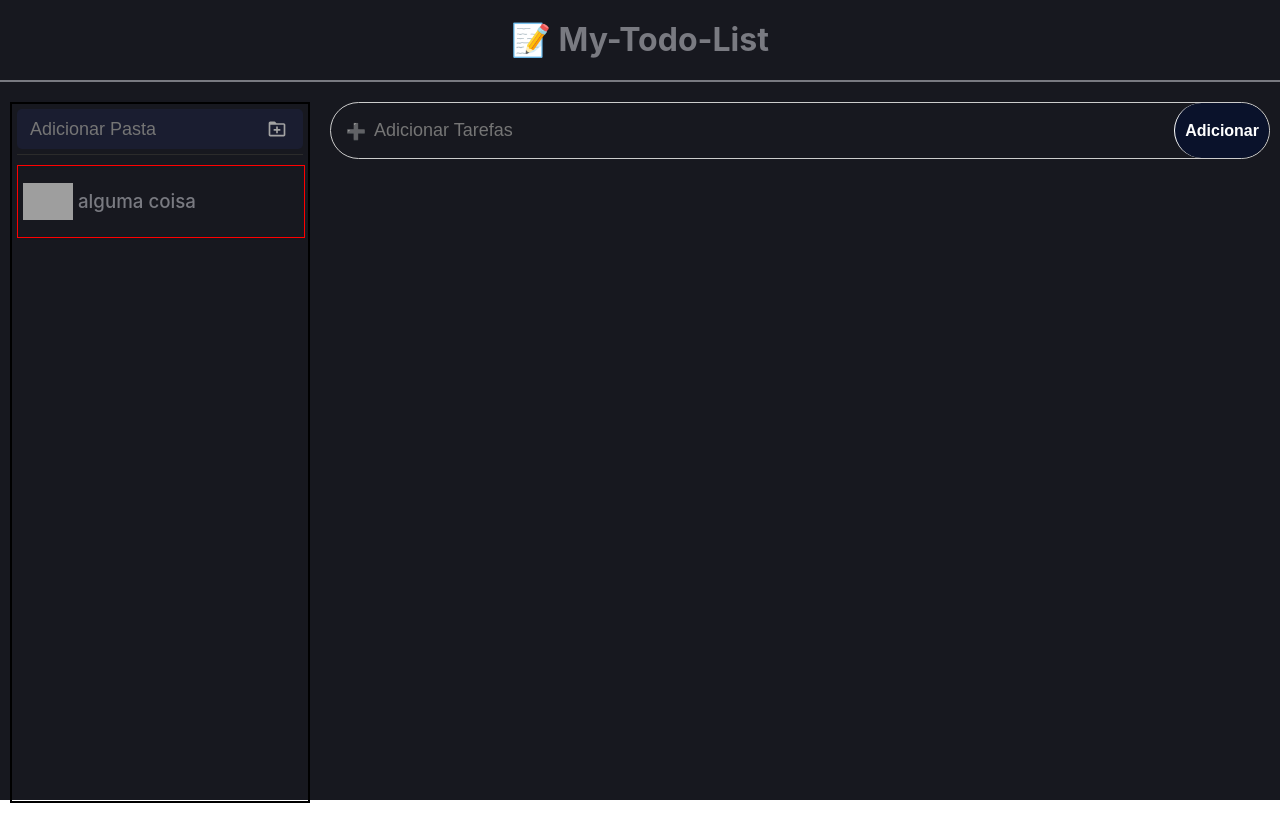
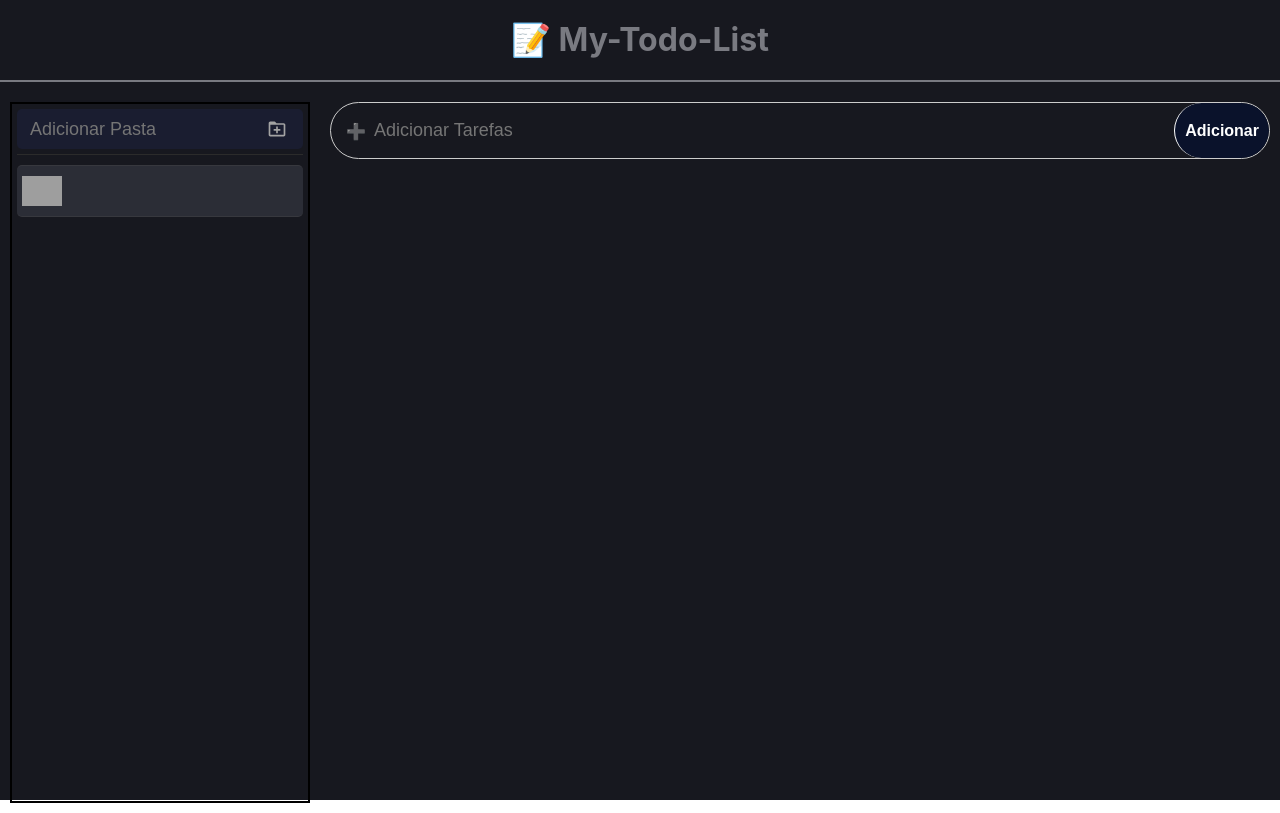
Before and after one commit to MatheusNF123/myTodoList-Front-End, a React (Create React App) app: page / in a window 1280 px wide. Both pictures are taken after a click on the button 277 px from the left and 129 px from the top of the page. Built offline with nearby package versions, Linux system fonts and the light colour scheme; grey boxes are pictures that could not be loaded.

Commit message:
adicionando a estilo na pasta selecionada

```diff
--- a/src/components/Aside/Aside.jsx
+++ b/src/components/Aside/Aside.jsx
@@ -1,20 +1,34 @@
-import ListTask from '../ListTask/ListTask'
+import ListTask from '../ListTask/ListFolderTask'
 import * as C from './Aside.styles'
 import { BiFolderPlus } from "react-icons/bi";
 import { useState } from 'react';
+import { actionAddFolder } from '../../redux/reducers/listFolders.action';
+import { v4 as uuid } from 'uuid';
+import { useDispatch, useSelector } from 'react-redux';
+
+
 const Aside = () => {
-  const [valueInputList, setValueInputList] = useState()
+  const listFolder = useSelector((state) => state.listFolder)
+  const [valueInputListFolder, setValueInputList] = useState('')
+  const dispatch = useDispatch()
+  const idFolder = useSelector((state) => state.listFolder.isActive)
 
   const addFolderList = () => {
 
+    dispatch(actionAddFolder({
+      id: uuid(),
+      nameFolder: valueInputListFolder,
+      listTask: []
+    }))
+    setValueInputList('')
   }
   return (
     <C.Container>
       <C.AreaInput>
 
         <C.DivInput>
-          <C.InputText type="text" placeholder='Adicionar Pasta' value={valueInputList} onChange={(e) => setValueInputList(e.target.value)}/>
-          <C.buttonAdd onClick={addFolderList}>
+          <C.InputText type="text" placeholder='Adicionar Pasta' value={valueInputListFolder} onChange={(e) => setValueInputList(e.target.value)}/>
+          <C.buttonAdd type='button' onClick={addFolderList}>
           <BiFolderPlus/>
         </C.buttonAdd>
 
@@ -22,7 +36,11 @@ const Aside = () => {
       </C.AreaInput>
 
       <C.AreaListTask>
-      <ListTask/>
+      {listFolder.listFolder.map((folder, index) => <ListTask
+       key={index + folder.nameFolder}
+        {...folder}
+        idFolder={idFolder}
+        /> )}
       </C.AreaListTask>
     </C.Container>
   )
--- a/src/components/Aside/Aside.styles.jsx
+++ b/src/components/Aside/Aside.styles.jsx
@@ -12,13 +12,6 @@ export const AreaInput = styled.section`
   width: 100%;
   border-bottom: 1px solid #2b2b2b;
   margin-bottom: 10px;
-`;
-
-export const AreaListTask = styled.section`
-  display: flex;
-  justify-content: center;
-  width: 100%;
-  border: 1px solid red;
 `;
 
 export const DivInput = styled.div`
@@ -51,8 +44,6 @@ export const InputText = styled.input`
 `;
 
 export const buttonAdd = styled.button`
-  /* width: 30px;
-  height: 30px; */
   display: flex;
   justify-content: center;
   align-items: center;
@@ -70,3 +61,13 @@ export const buttonAdd = styled.button`
     background-color: #cccccc1f;
   }
 `;
+
+
+export const AreaListTask = styled.section`
+  display: flex;
+  justify-content: center;
+  width: 100%;
+  flex-direction: column;
+  align-items: center;
+  /* border: 1px solid red; */
+`;
--- /dev/null
+++ b/src/components/ListTask/ListFolderTask.jsx
@@ -0,0 +1,19 @@
+// import { useState } from "react"
+import { useDispatch } from "react-redux"
+import { actionIsActive } from "../../redux/reducers/listFolders.action"
+import * as C from "./ListFolderTask.styles"
+
+const ListTask = ({nameFolder, id, idFolder}) => {
+  const dispatch = useDispatch()
+
+  return (
+  <C.ContentListTask onClick={() => dispatch(actionIsActive({id}))} id={id} idFolder={idFolder}>
+    <C.divImg>
+      <C.img src='https://cdn-icons-png.flaticon.com/512/235/235251.png'/>
+    </C.divImg>
+      <C.h3>{nameFolder}</C.h3>
+  </C.ContentListTask>
+  )
+}
+
+export default ListTask
--- /dev/null
+++ b/src/components/ListTask/ListFolderTask.styles.jsx
@@ -0,0 +1,47 @@
+import styled from "styled-components";
+
+export const ContentListTask = styled.button(({idFolder, id}) => (
+  `
+  display: flex;
+  padding: 5px;
+  width: 100%;
+  align-items: center;
+  border-radius: 5px;
+  border: none;
+  border-left: ${id === idFolder ?  '2px solid #8c8d96' : 'none'};
+  border-bottom: 1px solid #52525253;
+  border-top: 1px solid #52525253;
+  margin-bottom: 5px;
+  background-color: #2b2d36;
+  cursor: pointer;
+
+  :hover{
+    background-color: #3c3c3c1a;
+    border-left: 2px solid #303d75;
+  }
+  :active{
+    background-color: #3c3c3c37;
+    border-left: 2px solid #8c8d96;
+  }
+`
+))
+
+export const divImg = styled.div`
+  display: flex;
+  justify-content: center;
+  align-items: center;
+  width: 40px;
+  height: 40px;
+  margin-right: 5px;
+`;
+
+export const img = styled.img`
+  width: 100%;
+
+`;
+
+export const h3 = styled.h3`
+  font-weight: 500;
+  color: white;
+
+`;
--- a/src/components/ListTask/ListTask.jsx
+++ /dev/null
@@ -1,14 +0,0 @@
-import * as C from "./ListTask.styles"
-
-const ListTask = () => {
-  return (
-  <C.ContentListTask>
-    <C.divImg>
-      <C.img src='https://cdn-icons-png.flaticon.com/512/235/235251.png'/>
-    </C.divImg>
-      <C.h3>alguma coisa</C.h3>
-  </C.ContentListTask>
-  )
-}
-
-export default ListTask
--- a/src/components/ListTask/ListTask.styles.jsx
+++ /dev/null
@@ -1,35 +0,0 @@
-import styled from "styled-components";
-
-export const ContentListTask = styled.div`
-  display: flex;
-  padding: 5px;
-  width: 100%;
-  align-items: center;
-  transition: .2s;
-
-  :hover{
-    background-color: #3c3c3c1a;
-  }
-  :active{
-    background-color: #3c3c3c37;
-  }
-`;
-
-export const divImg = styled.div`
-  display: flex;
-  justify-content: center;
-  align-items: center;
-  width: 50px;
-  height: 50px;
-  margin-right: 5px;
-`;
-
-export const img = styled.img`
-  width: 100%;
-
-`;
-
-export const h3 = styled.h3`
-  font-weight: 500;
-
-`;
--- /dev/null
+++ b/src/redux/reducers/listFolders.action.jsx
@@ -0,0 +1,2 @@
+export const actionAddFolder = (payload) => ({type: 'addFolder', payload})
+export const actionIsActive = (payload) => ({type: 'isActive', payload})
--- /dev/null
+++ b/src/redux/reducers/listFolders.reduce.jsx
@@ -0,0 +1,22 @@
+
+
+const INITIAL_STATE = {isActive: '', listFolder: []}
+
+const listFolderReduer = (state = INITIAL_STATE, action) => {
+  console.log('aqui');
+  switch (action.type) {
+
+    case 'addFolder':
+     const addFolderList = {...state, listFolder: [...state.listFolder, action.payload] }
+    return addFolderList
+
+    case 'isActive':
+     const isActive = {...state, isActive: action.payload.id }
+    return isActive
+
+      default:
+        return {...state}
+  }
+}
+
+export default listFolderReduer
--- a/src/redux/store/index.jsx
+++ b/src/redux/store/index.jsx
@@ -3,9 +3,11 @@ import { legacy_createStore as createStore } from 'redux';
 import {combineReducers} from "redux";
 import {composeWithDevTools} from 'redux-devtools-extension'
 import listReduer from '../reducers/list.reducer';
+import listFolderReduer from '../reducers/listFolders.reduce';
 
 const rootReducer = combineReducers({
   list: listReduer,
+  listFolder: listFolderReduer
 })
 
 const store = createStore(rootReducer, composeWithDevTools())
```
